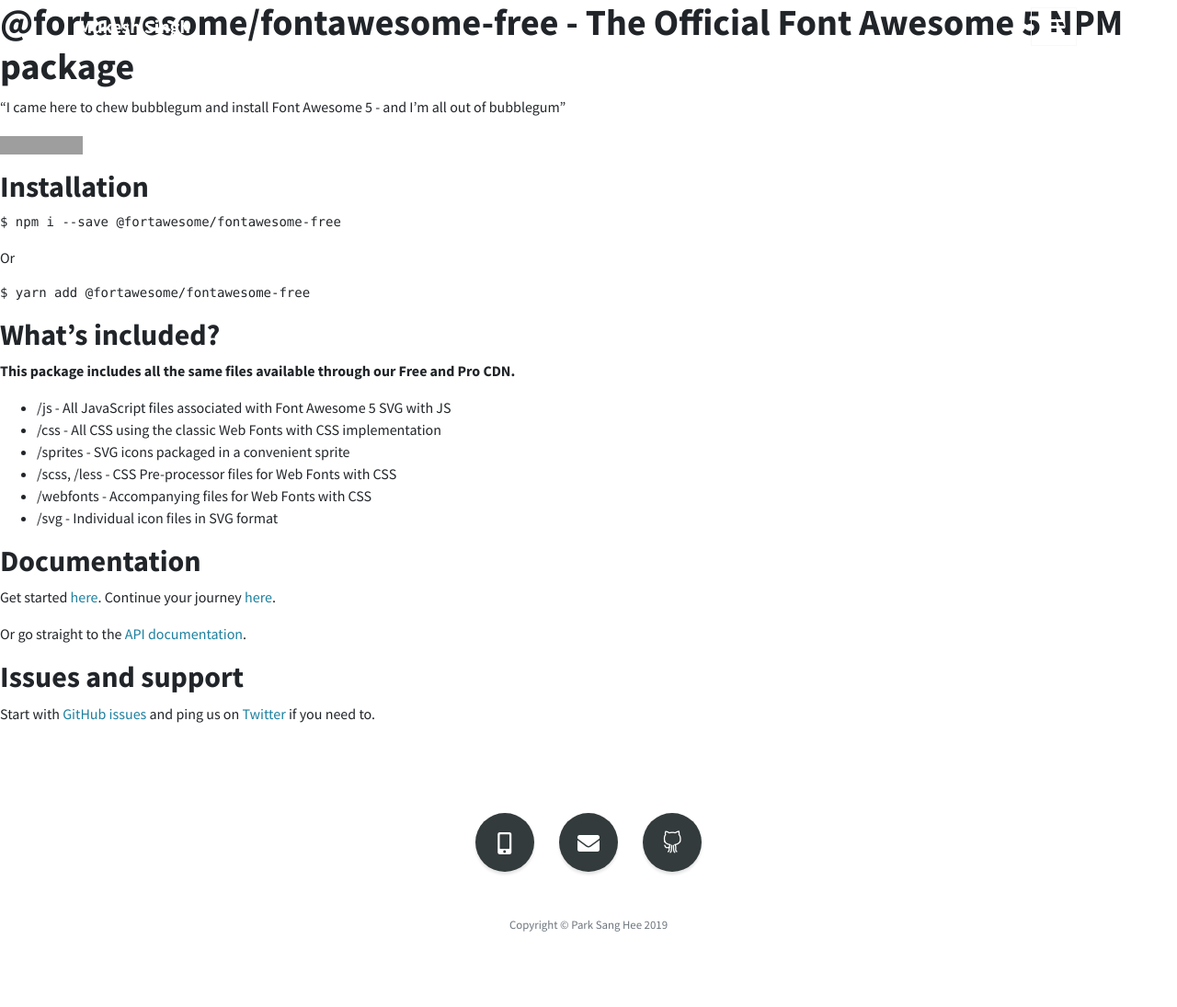
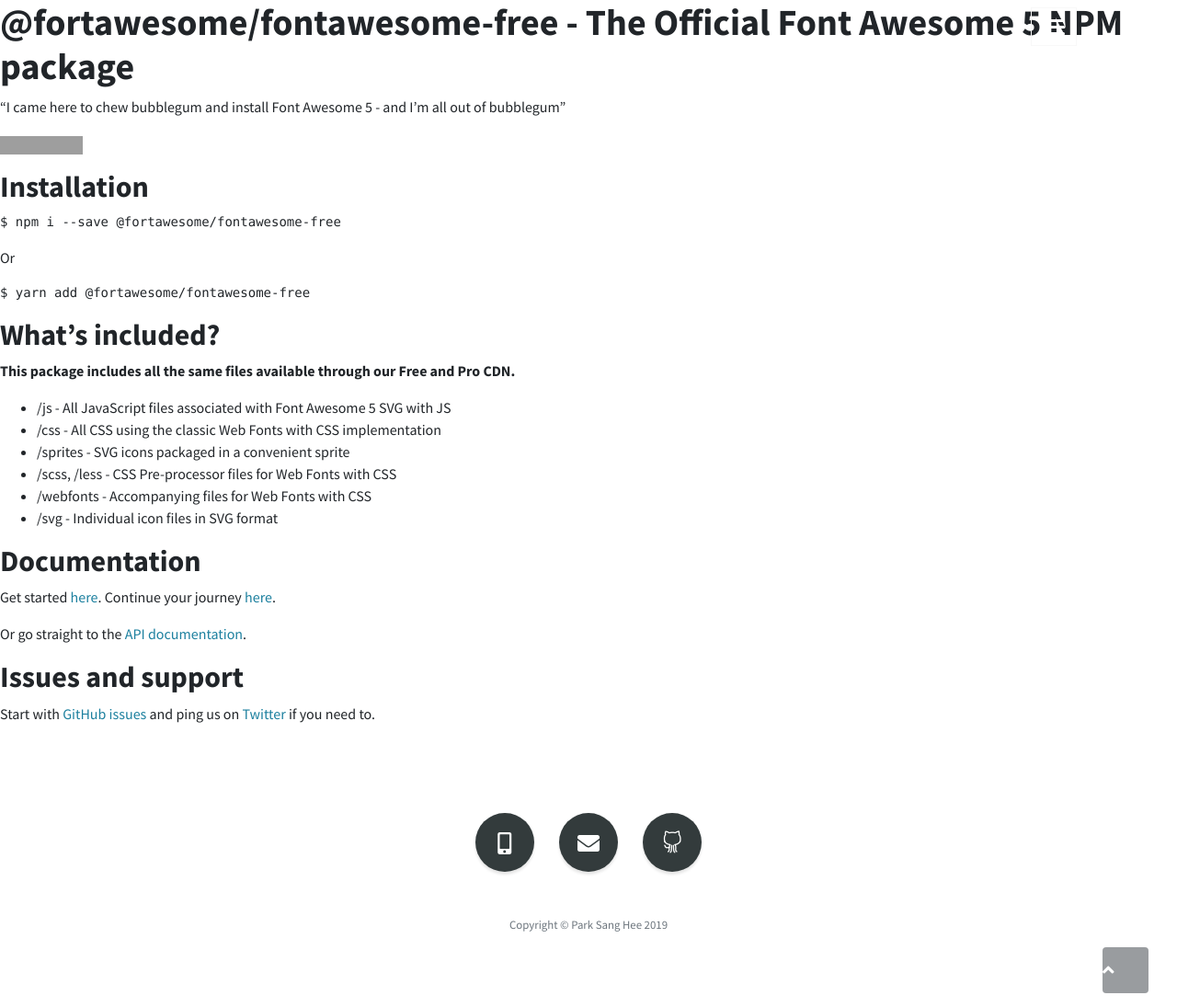
Before and after one commit to mungmoong2/mungmoong2.github.io, a Jekyll site: the page built from vendor/fontawesome-free/README.md, in a window 1280 px wide and 1095 px high. Shown: the whole window at 92% size. Built offline with Jekyll 4.4.1, drawn with Linux system fonts in a browser that asks for light colours; our own code applies the rules of GitHub Pages for plain Markdown files; grey boxes are pictures that could not be loaded.

Commit message:
angle-up

```diff
--- a/_includes/header.html
+++ b/_includes/header.html
@@ -6,8 +6,8 @@
 <header class="head-main">
   <div class="navbar navbar-dark box-shadow bg-transparent">
     <div class="container d-flex justify-content-between">
-      <a href="#" class="navbar-brand d-flex align-items-center">
-        <strong>Mukesh Singh</strong>
+      <a href="#page-top" class="navbar-brand d-flex align-items-center scroll-to-top rounded js-scroll-trigger">
+              <i class="fas fa-angle-up"></i>
       </a>
       <a class="nav-button ml-auto mr-4"><span id="nav-icon3"><span></span><span></span><span></span><span></span></span></a>
     </div>
--- a/_layouts/default.html
+++ b/_layouts/default.html
@@ -35,9 +35,7 @@
     <!-- Footer -->
     {% include footer.html %}
     <!-- Scroll to Top Button-->
-    <a class="scroll-to-top rounded js-scroll-trigger" href="#page-top">
-      <i class="fas fa-angle-up"></i>
-    </a>
+
     <!-- Bootstrap core JavaScript -->
     <script src="{{ site.baseurl }}/vendor/jquery/jquery.min.js"></script>
     <script src="{{ site.baseurl }}/vendor/bootstrap/js/bootstrap.bundle.min.js"></script>
```
